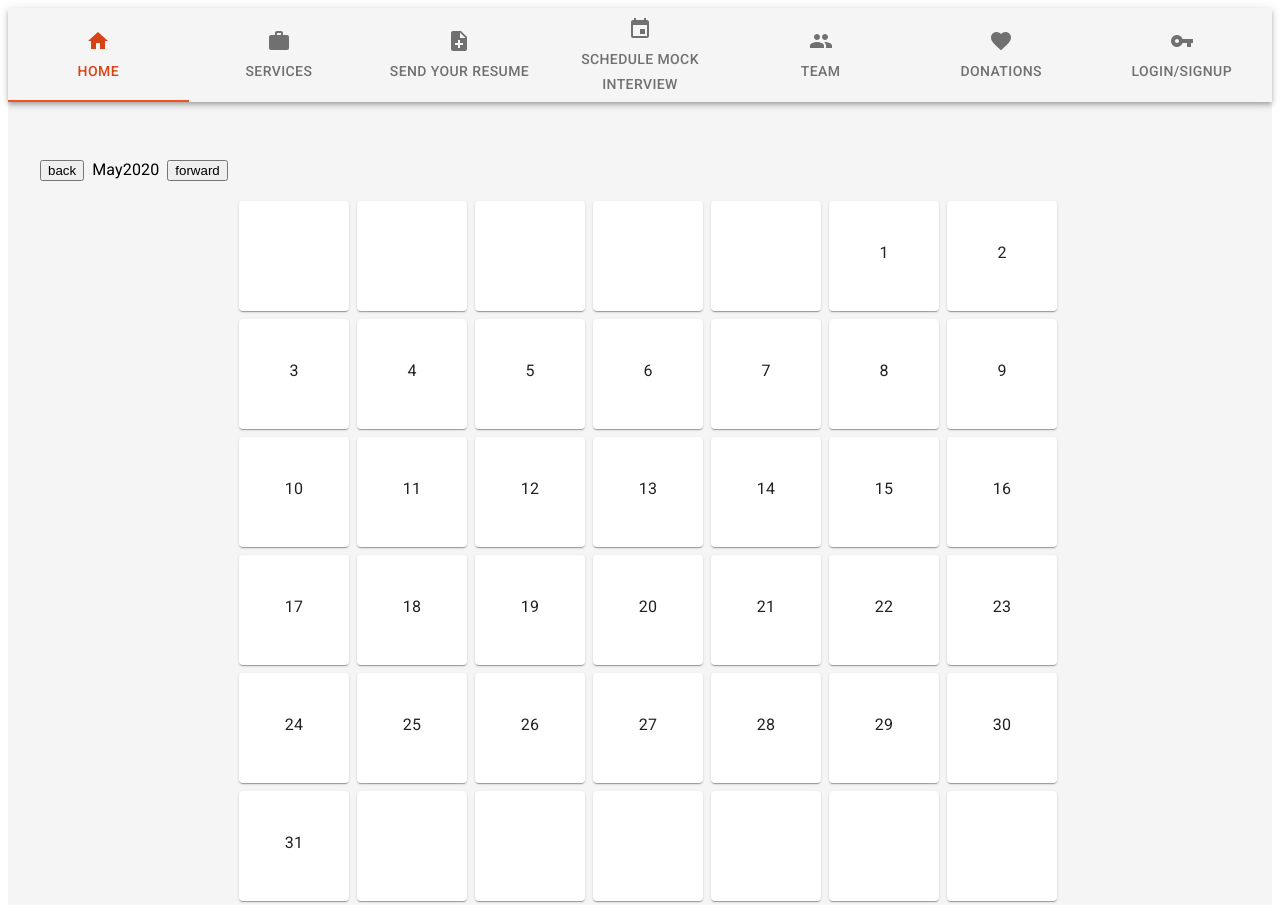
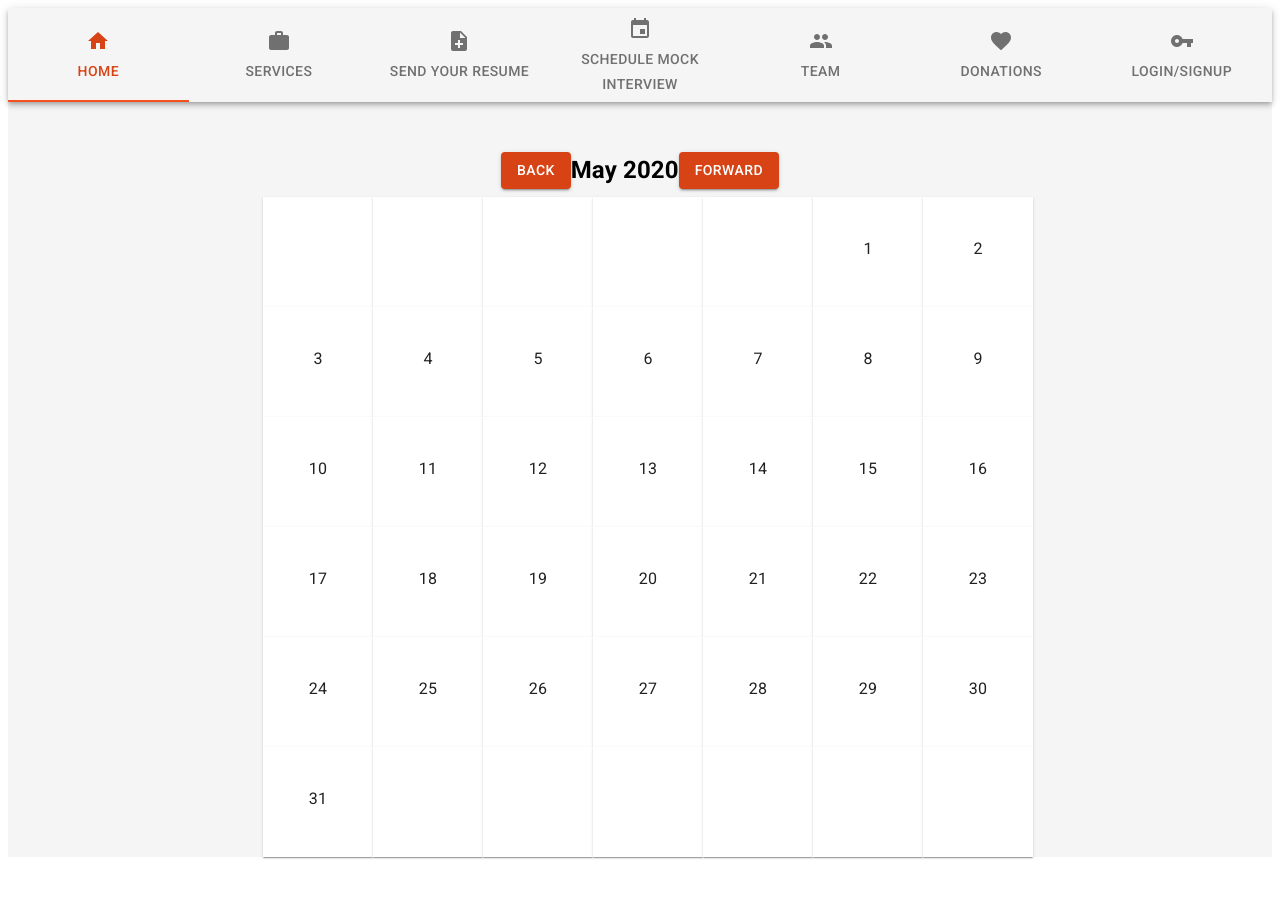
Before and after one commit to MarkVincentGo/ResumeRoasters, a React app: page / in a window 1280 px wide. After the commit the page ends 865 px from the top, so only its background shows below. Built offline with nearby package versions, Linux system fonts and the light colour scheme.

Commit message:
add modal for calendar button pushes but no content inside yet.

```diff
--- a/client/src/Calendar.jsx
+++ b/client/src/Calendar.jsx
@@ -6,6 +6,7 @@ import Grid from '@material-ui/core/Grid';
 import CalendarEntry from './CalendarEntry';
 import DateGenerator from './modules/DateGenerator';
 import { Button } from '@material-ui/core';
+import Modal from '@material-ui/core/Modal'
 
 const useStyles = makeStyles((theme) => ({
   root: {
@@ -15,13 +16,41 @@ const useStyles = makeStyles((theme) => ({
     flexGrow: 1,
     marginTop: 50,
   },
+  title: {
+    margin: '0 auto',
+    textAlign: 'center',
+    display: 'flex',
+    justifyContent: 'center',
+  },
+  month: {
+    fontWeight: 'bold',
+    fontSize: 24,
+  },
+  modal: {
+    width: 300,
+    height: 400,
+    backgroundColor: 'white',
+  }
 }))
+
+function getModalStyle() {
+  const top = 5
+  const left = 5
+
+  return {
+    margin: 'auto',
+  };
+}
+
 
 
 const Calendar = () => {
   const currentDate = new Date();
   const [year, setYear] = useState(currentDate.getFullYear());
   const [month, setMonth] = useState(currentDate.getMonth());
+  const [modalOpen, setModalOpen] = useState(false)
+  const [modalStyle] = useState(getModalStyle)
+  const classes = useStyles();
   let MonthCalendar = DateGenerator(year, month);
 
   const backMonth = () => {
@@ -42,6 +71,23 @@ const Calendar = () => {
     }
   }
 
+  const clickModal = () => {
+    setModalOpen(true)
+  }
+
+  const close = () => {
+    setModalOpen(false)
+  }
+
+  const body = (
+    <div style={modalStyle} className={classes.modal}>
+      <h2 id="simple-modal-title">Text in a modal</h2>
+      <p id="simple-modal-description">
+        Duis mollis, est non commodo luctus, nisi erat porttitor ligula.
+      </p>
+    </div>
+  );
+
   function FormRow({ week }) {
     return (
       <React.Fragment>
@@ -52,7 +98,7 @@ const Calendar = () => {
               )
           } else {
             return (
-              <CalendarEntry date={dayOfWeek}/>
+              <CalendarEntry date={dayOfWeek} clickFn={clickModal}/>
             )
           }
         })}
@@ -60,17 +106,22 @@ const Calendar = () => {
     );
   }
 
-  const classes = useStyles();
   return (
     <Typography component="div">
+      <Modal open={modalOpen} onClose={close}>
+        {body}
+      </Modal>
       <Container maxWidth="lg" className={classes.root}>
-        <button onClick={backMonth}>back</button>
-        {MonthCalendar.currentMonth}
-        {year}
-        <button onClick={forwardMonth}>forward</button>
-      <Grid container spacing={1}>
+        <div className={classes.title}>
+          <Button onClick={backMonth} variant="contained" color="primary">back</Button>
+          <div className={classes.month}>
+            {MonthCalendar.currentMonth}{' '}{year}
+          </div>
+          <Button onClick={forwardMonth} variant="contained" color="primary">forward</Button>
+        </div>
+      <Grid container spacing={0}>
         {MonthCalendar.calendar.map((week) => (
-          <Grid container justify="center" item xs={12} spacing={1}>
+          <Grid container justify="center" item xs={12} spacing={0}>
             <FormRow week={week}/>
           </Grid>
         ))}
--- a/client/src/CalendarEntry.jsx
+++ b/client/src/CalendarEntry.jsx
@@ -20,17 +20,20 @@ const useStyles = makeStyles((theme) => ({
   },
 }))
 
-const CalendarEntry = ({ date }) => {
+const CalendarEntry = ({ date, clickFn }) => {
   const classes = useStyles()
   const [state, setState] = useState(false);
 
   return (
-    <Grid item xs={'auto'} spacing={1}>
+    <Grid item xs={'auto'}>
       <Paper
         className={state ? classes.paperNotSelected : classes.paperSelected}
-        spacing={2}
         onMouseEnter={() => setState(true)}
-        onMouseLeave={() => setState(false)}>
+        onMouseLeave={() => setState(false)}
+        square={state ? false : true}
+        elevation={1}
+        onClick={clickFn}
+        >
           {date}
         </Paper>
     </Grid>
```
